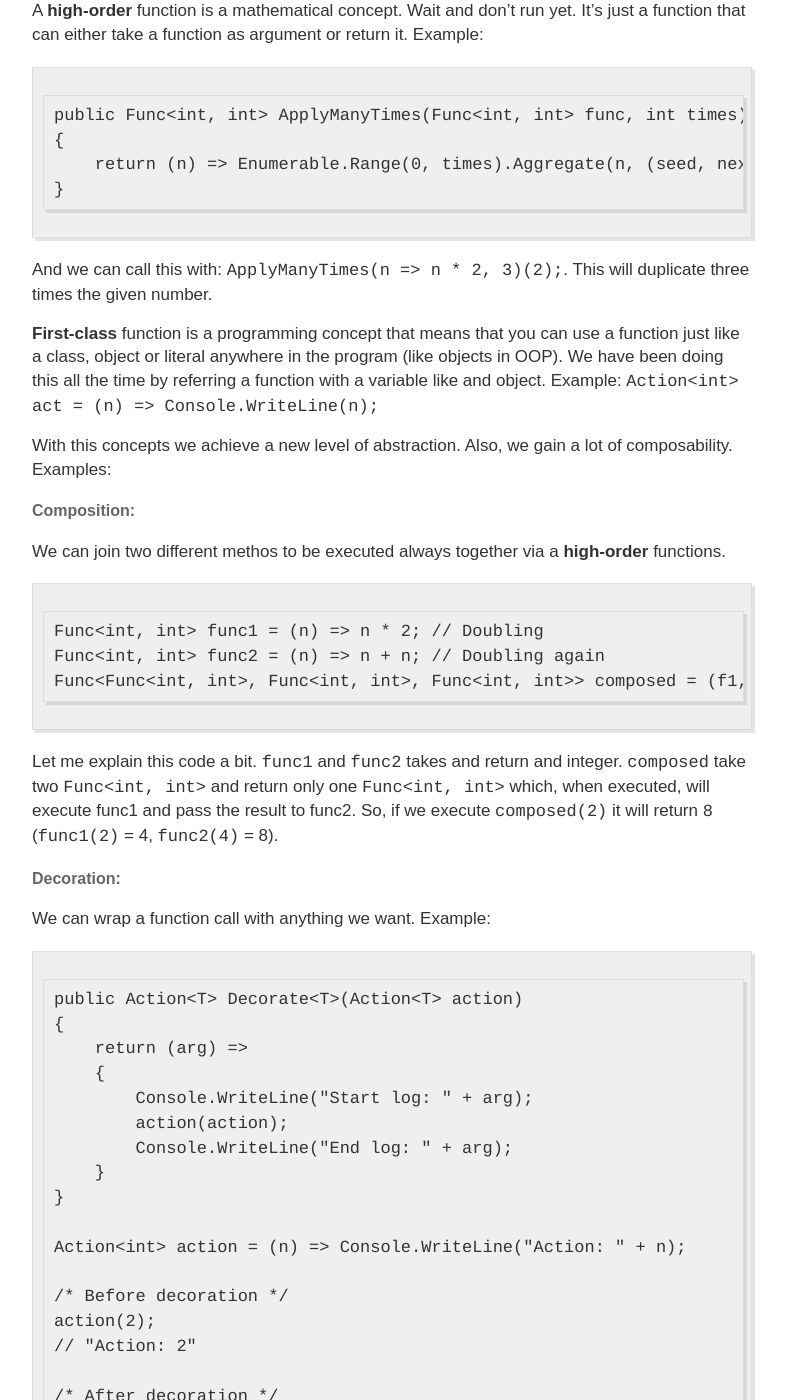
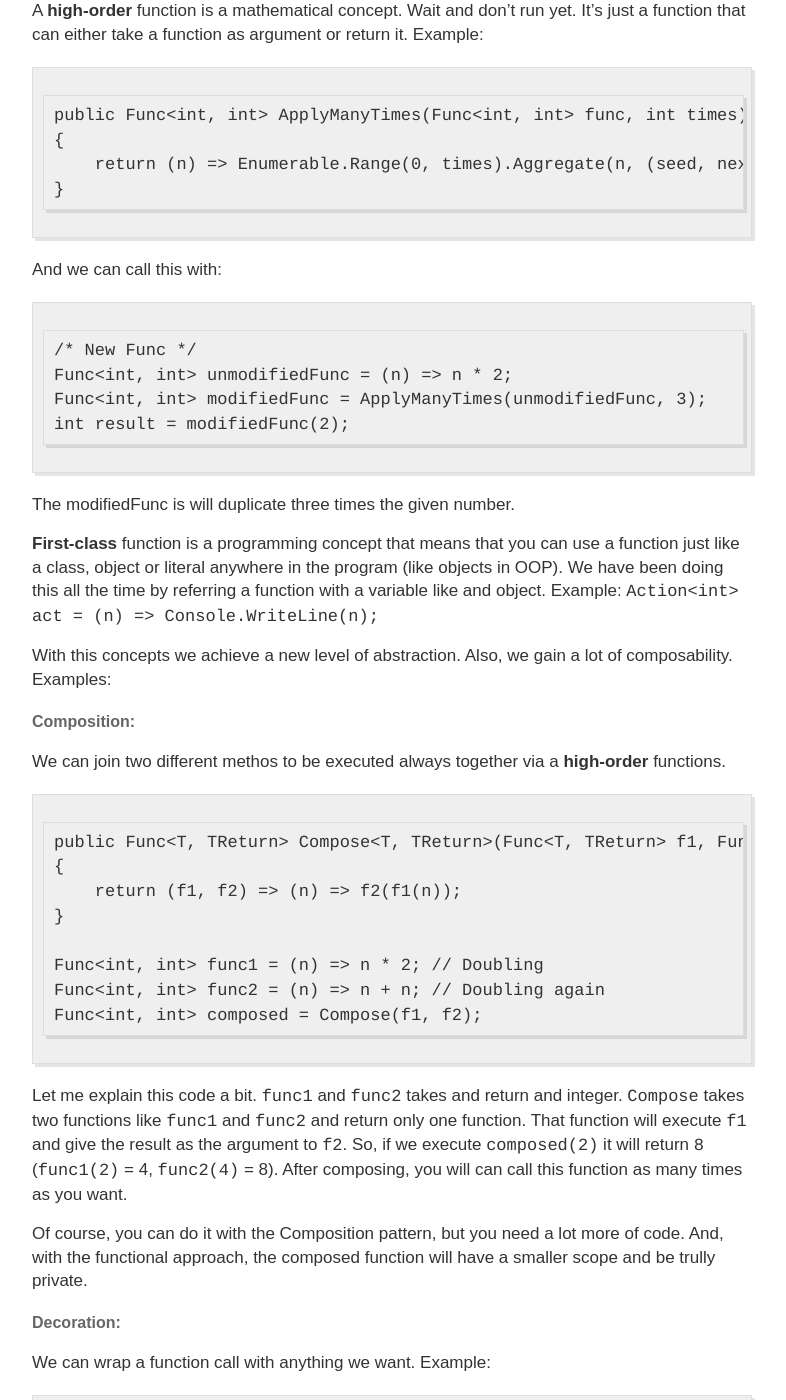
Before and after one commit to smartcodinghub/smartcodinghub.github.io, a Jekyll site: the page built from _posts/2017-02-03-development-functional-programming-functions.md, in a window 1280 px wide and 1400 px high, scrolled down 1896 px. Shown: the whole window, without its empty margins (248-1034 px from the left). Built offline with Jekyll 4.4.1, drawn with Linux system fonts in a browser that asks for light colours; comment, search, counter and statistics services are not loaded; some of the changed text lies outside the part shown.

Commit message:
Modificar el post de las funciones

```diff
--- a/_posts/2017-02-03-development-functional-programming-functions.md
+++ b/_posts/2017-02-03-development-functional-programming-functions.md
@@ -82,8 +82,14 @@ function that can either take a function as argument or return it. Example:
         return (n) => Enumerable.Range(0, times).Aggregate(n, (seed, next) => func(seed));
     }
 
-And we can call this with: ``ApplyManyTimes(n => n * 2, 3)(2);``. This will duplicate three
-times the given number.
+And we can call this with:
+
+    /* New Func */
+    Func<int, int> unmodifiedFunc = (n) => n * 2;
+    Func<int, int> modifiedFunc = ApplyManyTimes(unmodifiedFunc, 3);
+    int result = modifiedFunc(2);
+
+The modifiedFunc is will duplicate three times the given number.
 
 **First-class** function is a programming concept that means that you can use a function
 just like a class, object or literal anywhere in the program (like objects in OOP).
@@ -97,14 +103,23 @@ Examples:
 
 We can join two different methos to be executed always together via a **high-order** functions.
 
+    public Func<T, TReturn> Compose<T, TReturn>(Func<T, TReturn> f1, Func<T, TReturn> f2)
+    {
+        return (f1, f2) => (n) => f2(f1(n));
+    }
+
     Func<int, int> func1 = (n) => n * 2; // Doubling
     Func<int, int> func2 = (n) => n + n; // Doubling again
-    Func<Func<int, int>, Func<int, int>, Func<int, int>> composed = (f1, f2) => (n) => f2(f1(n));
+    Func<int, int> composed = Compose(f1, f2);
 
 Let me explain this code a bit. ``func1`` and ``func2`` takes and return and integer.
-``composed`` take two ``Func<int, int>`` and return only one ``Func<int, int>`` which,
-when executed, will execute func1 and pass the result to func2. So, if we execute
-``composed(2)`` it will return ``8`` (``func1(2)`` = 4, ``func2(4)`` = 8).
+``Compose`` takes two functions like ``func1`` and ``func2`` and return only one function.
+That function will execute ``f1`` and give the result as the argument to ``f2``.  So, if we execute
+``composed(2)`` it will return ``8`` (``func1(2)`` = 4, ``func2(4)`` = 8). After composing,
+you will can call this function as many times as you want.
+
+Of course, you can do it with the Composition pattern, but you need a lot more of code. And, with
+the functional approach, the composed function will have a smaller scope and be trully private.
 
 #### Decoration:
 
@@ -138,5 +153,31 @@ Here we use a Decorate method which gives us a decorated version of the func we
 ### Benefits
 
 Well... composing, decorating, expansion of other functions without touch the original code.
-Many more, you can use it in near every context you need. Like applying a function
-multiple times without a loop as shown  in the first example.
+Many more, but... this is the theorical, abstract and obscure explanation. But I will give you a practical use
+case in the real world.
+
+Imagine an old and obscure legacy system (Unfortunatly that's so easy, right?).
+
+#### First case
+
+You found that you need to use a method with some additions many times like:
+
+    Calculator calculator = new Calculator();
+    Result result = calculator.CalculateInfo(x, y);
+    Result correctedResult = calculator.NewApplyCorrections(x, y, info);
+
+Of course, you can make a method in the Calculator class or you can make an extension method. The First
+way doesn't follow the SOLID principles an the second one gives the method a high scope. You only
+want to use it in your own method.
+
+    Func<int, int, Result> NewCalculateInfo = (x, y) =>
+    {
+        Calculator calculator = new Calculator();
+        Result result = calculator.CalculateInfo(x, y);
+        return calculator.NewApplyCorrections(x, y, info);
+    };
+
+Now you can use it as many times as you want, but only in its _scope_. You didn't change the old class
+and you don't have to worry about some one using your help method without undertanding it.
+
+#### Second case
```
